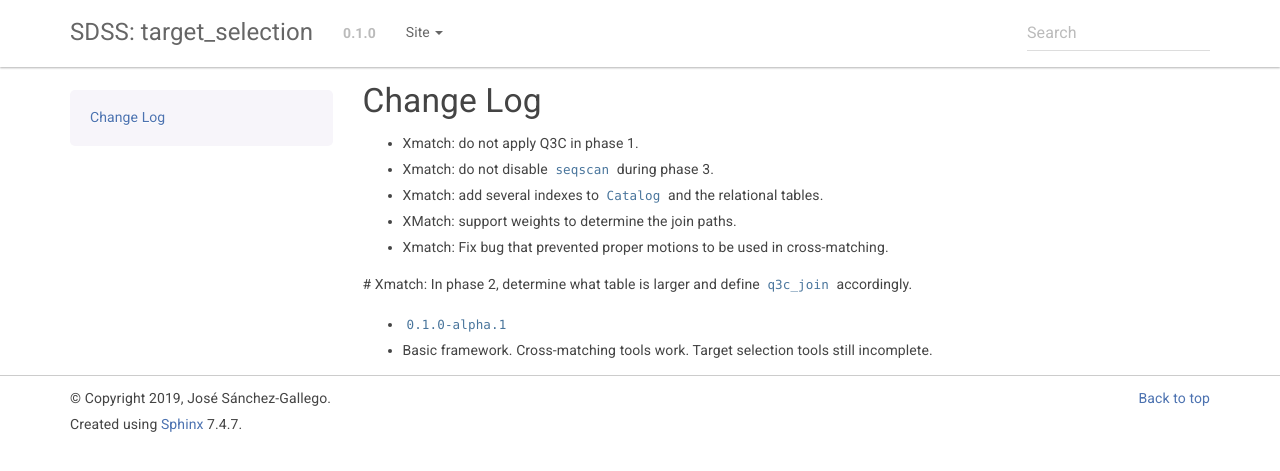
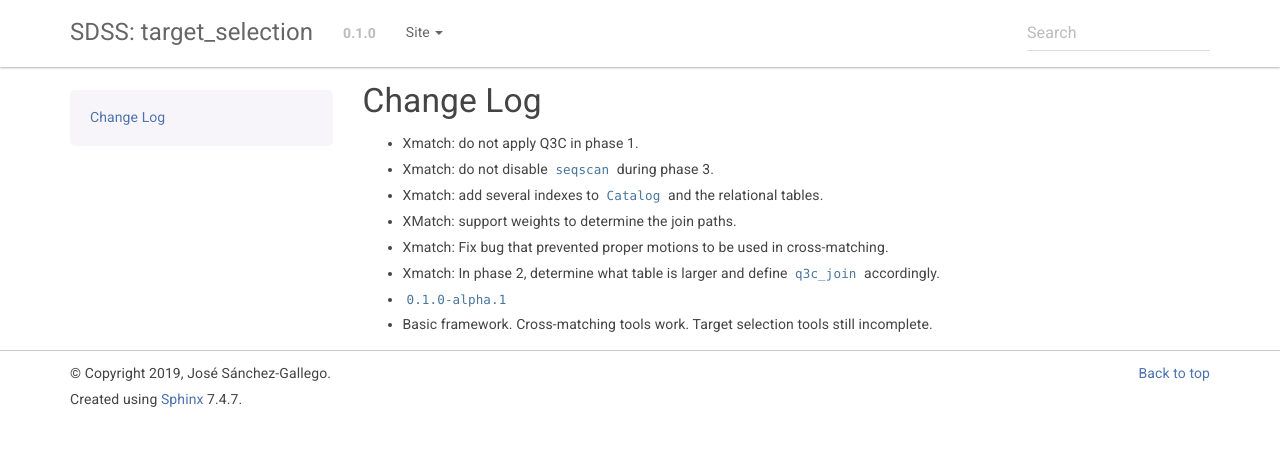
Before and after one commit to sdss/target_selection, a Sphinx documentation site: the page built from docs/sphinx/changelog.rst, in a window 1280 px wide. Shown: the top 471 px of the page. Built offline with Sphinx 7.4.7, drawn with Linux system fonts in a browser that asks for light colours; cross-references to code outside the pages are shown as plain code; the version number is read from the project's files by our own code.

```diff
--- a/CHANGELOG.rst
+++ b/CHANGELOG.rst
@@ -9,7 +9,7 @@ Change Log
 * Xmatch: add several indexes to ``Catalog`` and the relational tables.
 * XMatch: support weights to determine the join paths.
 * Xmatch: Fix bug that prevented proper motions to be used in cross-matching.
-# Xmatch: In phase 2, determine what table is larger and define ``q3c_join`` accordingly.
+* Xmatch: In phase 2, determine what table is larger and define ``q3c_join`` accordingly.
 
 * :release:`0.1.0-alpha.1 <2020-04-21>`
 * Basic framework. Cross-matching tools work. Target selection tools still incomplete.
--- a/docs/sphinx/conf.py
+++ b/docs/sphinx/conf.py
@@ -114,7 +114,7 @@ intersphinx_mapping = {'python': ('https://docs.python.org/3.6', None),
                        'peewee': ('http://docs.peewee-orm.com/en/latest/', None),
                        'sdssdb': ('http://sdssdb.readthedocs.org/en/stable/', None)}
 
-autodoc_mock_imports = ['_tkinter']
+autodoc_mock_imports = ['_tkinter', 'sdssdb.peewee.sdss5db']
 autodoc_member_order = 'groupwise'
 
 napoleon_use_rtype = False
```
